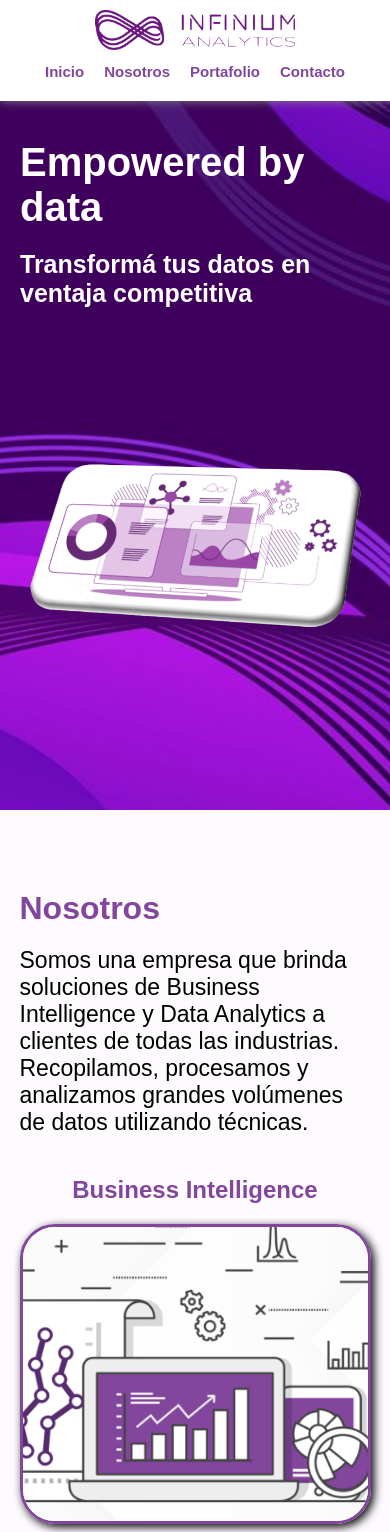
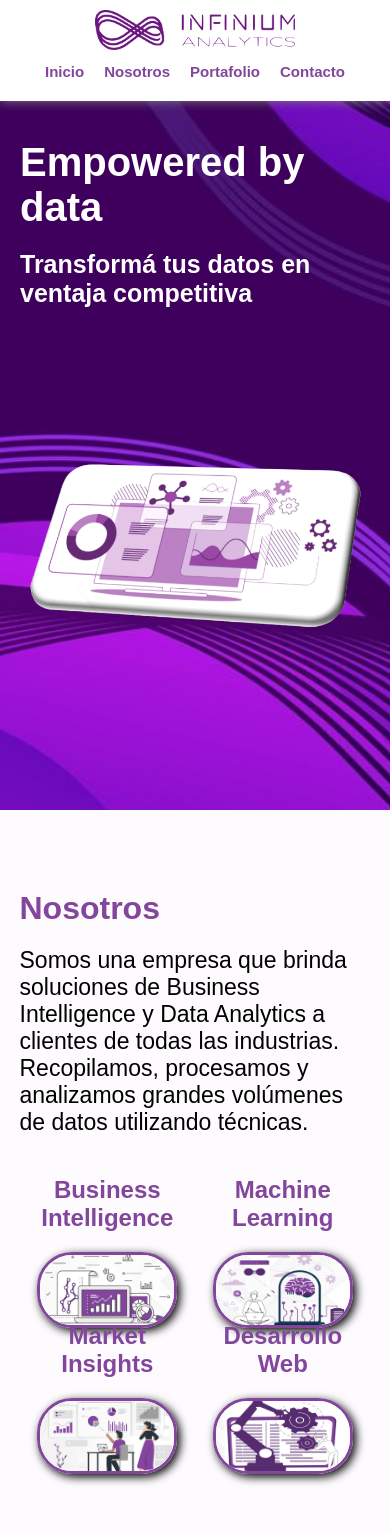
Before and after one commit to DamianSola/Infinium-Analytics, a Next.js app: page / in a window 390 px wide. Shown: the top 1532 px of the page. Built offline with nearby package versions, Linux system fonts and the light colour scheme.

Commit message:
prueba 3

```diff
--- a/src/Components/About/style.module.css
+++ b/src/Components/About/style.module.css
@@ -133,10 +133,15 @@
 
     }
 }
-
-@media (max-height:900px) and (min-height:800px){
+@media (max-width: 1030px){
+    .card{
+        width: 40%;
+        height: 40%;
+    }
+}
+/* @media (max-height:900px) and (min-height:800px){
     .card{
         width: 450px;
         height: 300px;
     }
-}
+} */
```
